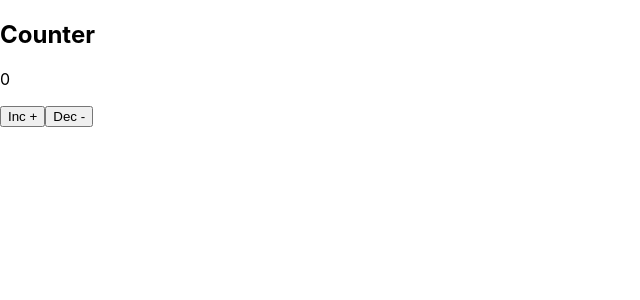
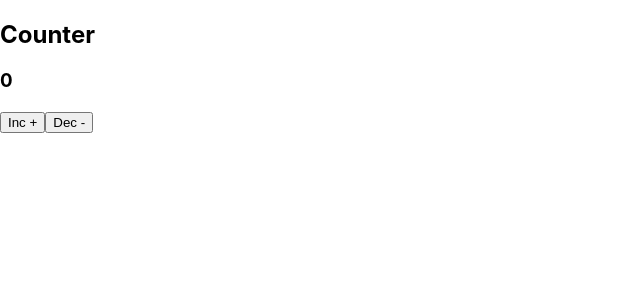
Before and after one commit to BabarKhann/react-counter-app, a React (Create React App) app: page / in a window 1280 px wide. Shown: the top 300 px of the page, without its empty margins (0-640 px from the left). Built offline with nearby package versions, Linux system fonts and the light colour scheme.

Commit message:
Create component of Counter, and pass counter value thorugh props

```diff
--- a/src/App.js
+++ b/src/App.js
@@ -1,4 +1,6 @@
 import React, { Component } from "react";
+
+import Stats from "./components/Stats";
 
 class App extends Component {
   state = {
@@ -21,7 +23,7 @@ class App extends Component {
     return (
       <div>
         <h2>Counter</h2>
-        <p>{this.state.counter}</p>
+        <Stats counter={this.state.counter} />
         <button onClick={this.inc}>Inc +</button>
         <button onClick={this.dec}>Dec -</button>
       </div>
--- /dev/null
+++ b/src/components/Stats.jsx
@@ -0,0 +1,7 @@
+import React from "react";
+
+const Stats = props => {
+  return <h3>{props.counter}</h3>;
+};
+
+export default Stats;
```
